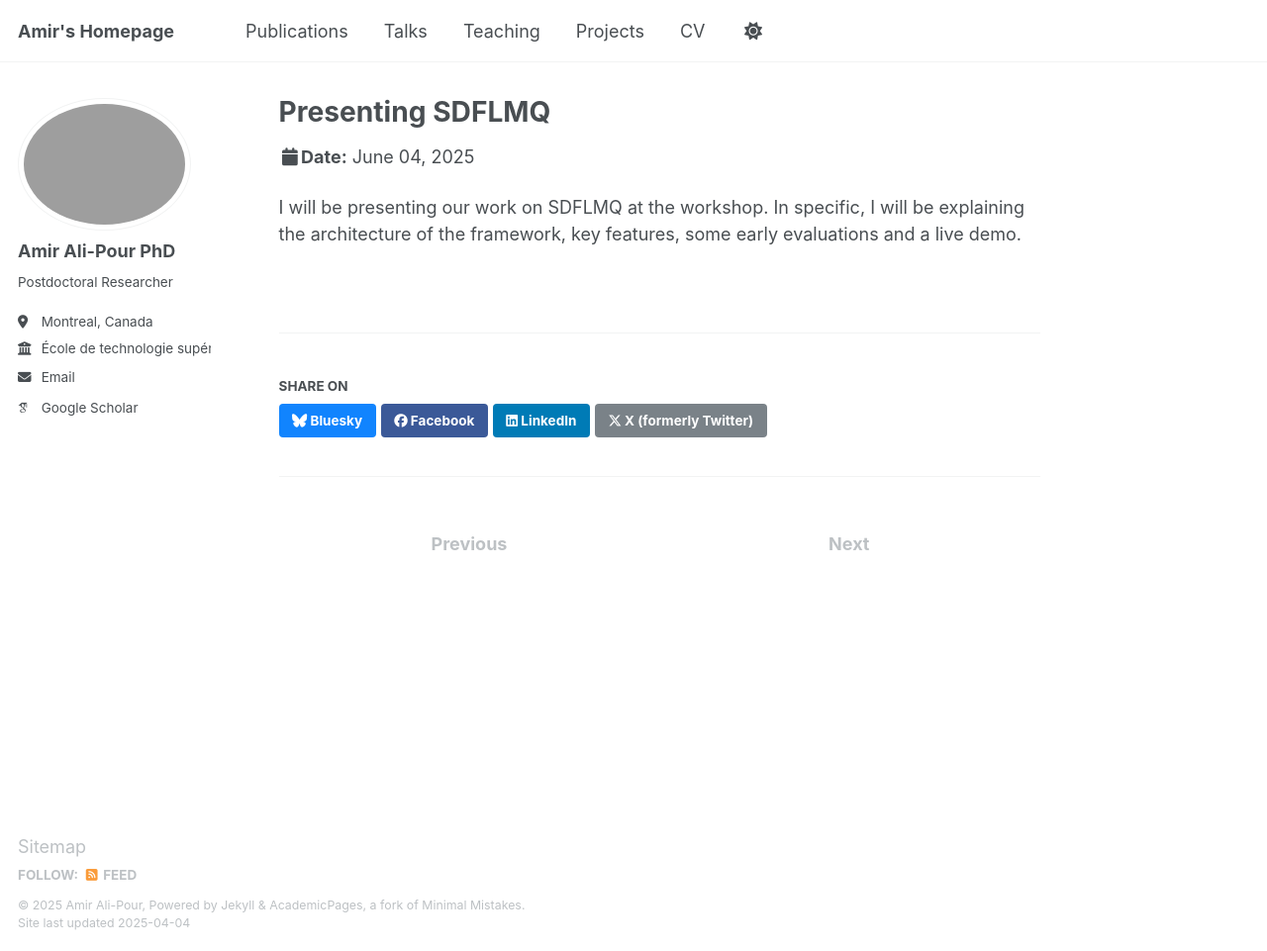
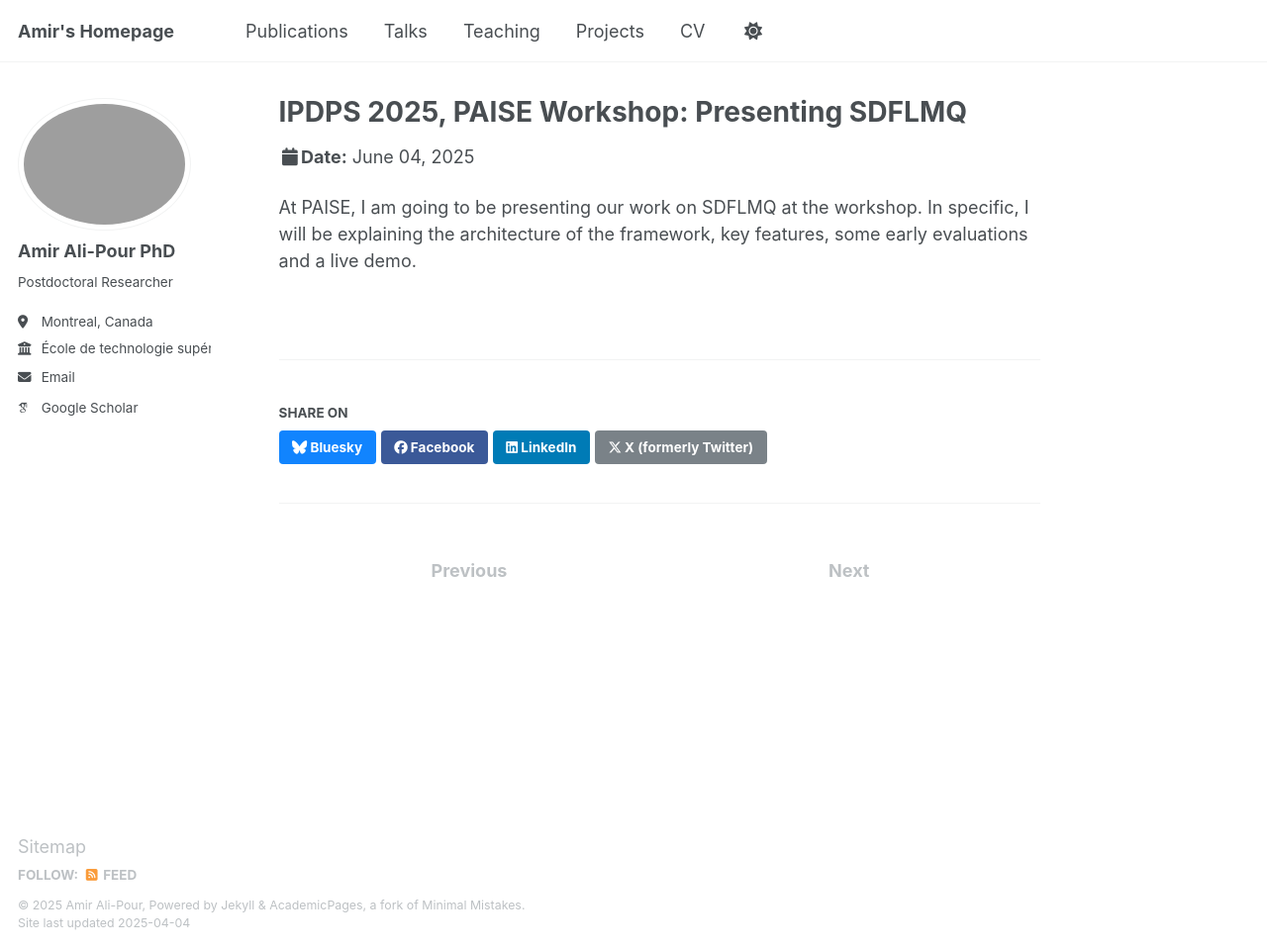
Before and after one commit to ali-pour-amir/ali-pour-amir.github.io, a Jekyll site: the page built from _talks/2025-06-04-paise-ipdps2025.md, in a window 1280 px wide and 961 px high. Shown: the whole window at 99% size. Built offline with Jekyll 4.4.1, drawn with Linux system fonts in a browser that asks for light colours; some web fonts are replaced.

Commit message:
minor change

```diff
--- a/_talks/2025-06-04-paise-ipdps2025.md
+++ b/_talks/2025-06-04-paise-ipdps2025.md
@@ -1,11 +1,11 @@
 ---
-title: "Presenting SDFLMQ"
+title: "IPDPS 2025, PAISE Workshop: Presenting SDFLMQ"
 collection: talks
-type: "Talk"
+type: "Workshop"
 permalink: /talks/2025-06-04-paise-ipdps2025
 venue: "PAISE, IPDPS 2025, Politecnico di Milano"
 date: 2025-06-04
 location: "Milan, Italy"
 ---
 
-I will be presenting our work on SDFLMQ at the workshop. In specific, I will be explaining the architecture of the framework, key features, some early evaluations and a live demo.
+At PAISE, I am going to be presenting our work on SDFLMQ at the workshop. In specific, I will be explaining the architecture of the framework, key features, some early evaluations and a live demo.
```
